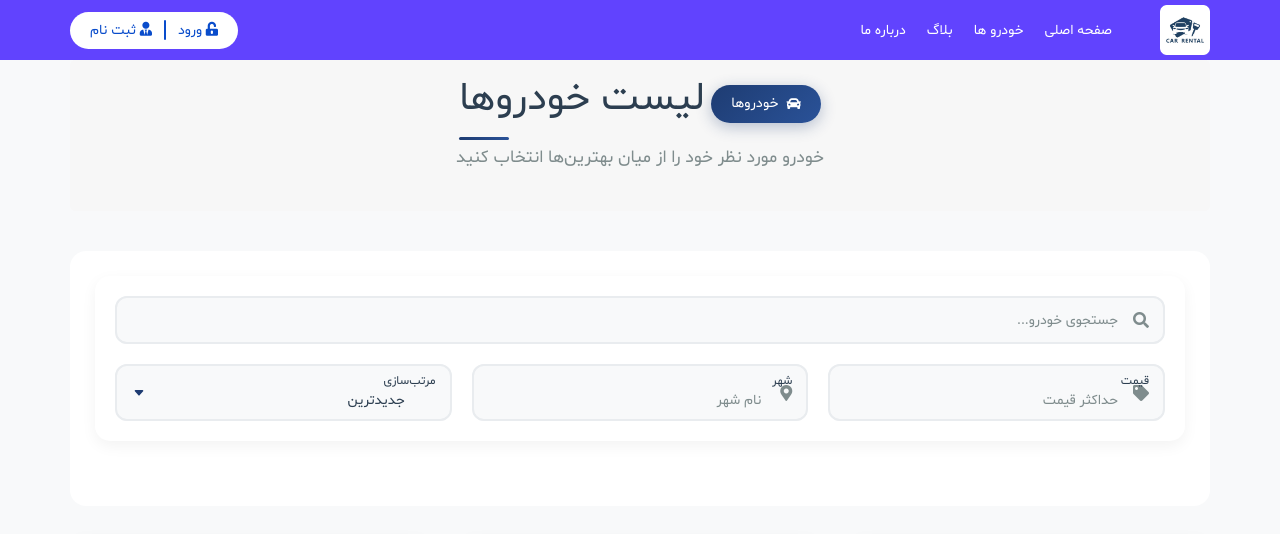
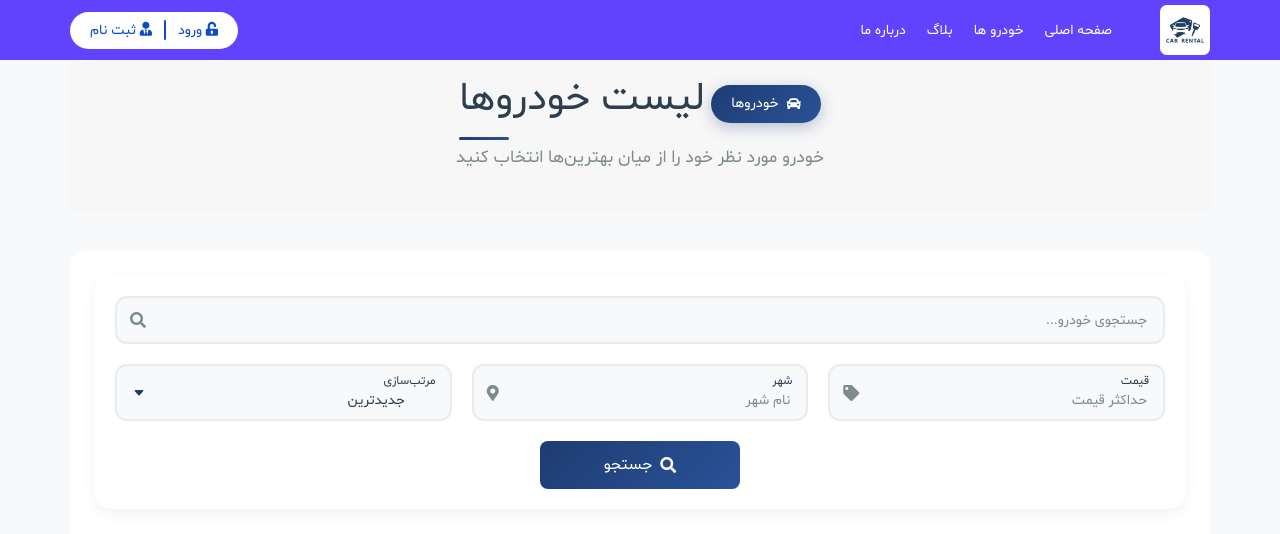
Before and after one commit to AhEsmaeili79/Car-Rental, a Django app: page /cars/ in a window 1280 px wide. Shown: the top 534 px of the page. Run offline with Django 5.2, Linux system fonts and the light colour scheme; data comes from the database, SQL or seed files in the repository; some libraries are stand-ins or nearby versions.

Commit message:
change the style of search input

```diff
--- a/static/css/style.css
+++ b/static/css/style.css
@@ -1665,7 +1665,7 @@ footer .footer-link .link:hover {
 
 .input-wrapper i {
     position: absolute;
-    right: 16px;
+    left: 16px;
     top: 50%;
     transform: translateY(-50%);
     color: #1e3c72;
@@ -1685,7 +1685,7 @@ footer .footer-link .link:hover {
 .input-wrapper input,
 .input-wrapper select {
     width: 100%;
-    padding: 24px 45px 8px 16px;
+    padding: 24px 16px 8px 45px;
     border: 2px solid #e9ecef;
     border-radius: 12px;
     background: transparent;
@@ -1695,7 +1695,7 @@ footer .footer-link .link:hover {
 }
 
 .search-input-group .input-wrapper input {
-    padding: 0 45px;
+    padding: 0 16px 0 45px;
     height: 48px;
 }
 
@@ -1762,37 +1762,6 @@ footer .footer-link .link:hover {
     }
 }
 
-/* Dark Mode Support */
-@media (prefers-color-scheme: dark) {
-    .search-filters {
-        background: #2d3436;
-    }
-
-    .input-wrapper {
-        background: #353b48;
-    }
-
-    .input-wrapper:hover {
-        background: #2f3640;
-    }
-
-    .input-wrapper input,
-    .input-wrapper select {
-        color: #f5f6fa;
-    }
-
-    .input-wrapper label {
-        color: #dcdde1;
-    }
-
-    .input-wrapper i {
-        color: #dcdde1;
-    }
-
-    .input-wrapper input::placeholder {
-        color: #dcdde1;
-    }
-}
 
 .sort-options {
     display: flex;
@@ -2129,3 +2098,42 @@ legend {
     background-color: #d1615f;
     color: #ccc;
 }
+
+.search-button-wrapper {
+    width: 100%;
+    margin-top: 20px;
+    text-align: center;
+}
+
+.search-button {
+    background: linear-gradient(135deg, #1e3c72 0%, #2a5298 100%);
+    color: white;
+    border: none;
+    padding: 12px 30px;
+    border-radius: 8px;
+    cursor: pointer;
+    display: inline-flex;
+    align-items: center;
+    justify-content: center;
+    gap: 8px;
+    font-size: 16px;
+    transition: all 0.3s ease;
+    min-width: 200px;
+}
+
+.search-button:hover {
+    background: linear-gradient(135deg, #2a5298 0%, #1e3c72 100%);
+    transform: translateY(-1px);
+    box-shadow: 0 4px 15px rgba(30, 60, 114, 0.2);
+}
+
+.search-button i {
+    font-size: 16px;
+}
+
+@media (max-width: 768px) {
+    .search-button {
+        width: 100%;
+        padding: 12px 20px;
+    }
+}
--- a/templates/car/car_list.html
+++ b/templates/car/car_list.html
@@ -14,7 +14,7 @@
         </div>
 
         <div class="search-filters">
-            <div class="filters-container">
+            <form class="filters-container" method="get">
                 <div class="search-input-group">
                     <div class="input-wrapper">
                         <i class="fas fa-search"></i>
@@ -44,7 +44,14 @@
                         <label for="id_sort_by">مرتب‌سازی</label>
                     </div>
                 </div>
-            </div>
+
+                <div class="search-button-wrapper">
+                    <button type="submit" class="search-button">
+                        <i class="fas fa-search"></i>
+                        جستجو
+                    </button>
+                </div>
+            </form>
         </div>
 
         <div class="cars-grid">
```
